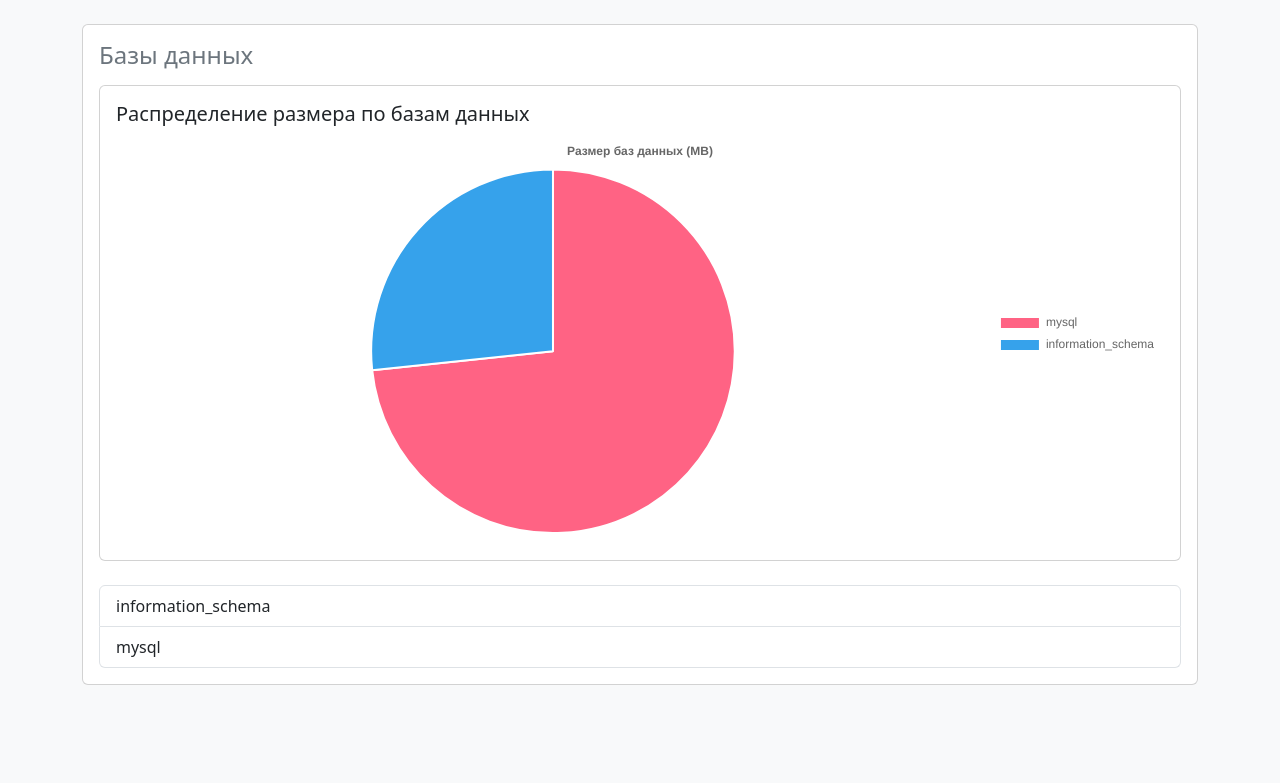
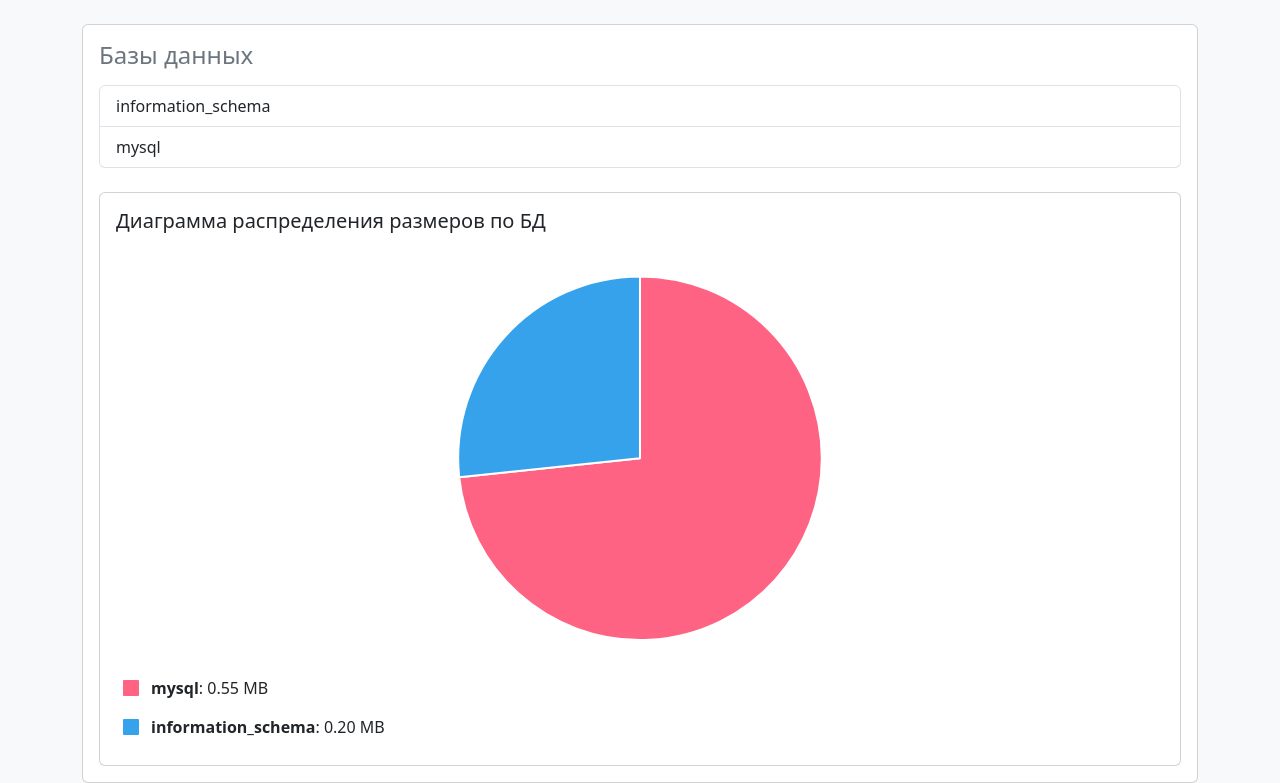
Before and after one commit to bttrbrd/web-inspector, a PHP site: page /index.php in a window 1280 px wide. Shown: the part 140-923 px from the top of the page. Before the commit the page ends 825 px from the top, so only its background shows below. Run offline with PHP 8.4, Linux system fonts and the light colour scheme.

Commit message:
Диаграммы перемещены вниз, под таблицы с БД/таблицами БД

```diff
--- a/index.php
+++ b/index.php
@@ -138,7 +138,7 @@ class MySQLInspector
         ];
     }
 
-    /* Получить размеры БД*/
+    /* Получить размеры всех баз данных для диаграммы*/
     public function getAllDatabasesSizes()
     {
         $query = "SELECT
@@ -158,7 +158,7 @@ class MySQLInspector
         return $sizes;
     }
 
-    /*Получить размеры таблиц*/
+    /*Получить размеры таблиц в базе данных для диаграммы*/
     public function getTableSizes($database)
     {
         if (!$this->databaseExists($database)) {
@@ -193,11 +193,12 @@ class MySQLInspector
     }
 }
 
-// Обработка GET
+// Обработка GET параметров
 $db_name = $_GET['db_name'] ?? '';
 $table_name = $_GET['table_name'] ?? '';
 $page = max(1, intval($_GET['page'] ?? 1));
 
+// Создаем экземпляр инспектора
 $inspector = new MySQLInspector();
 
 // Основная логика с простой обработкой ошибок
@@ -236,18 +237,43 @@ try {
         .table-container {
             overflow-x: auto;
         }
+
         .database-list .list-group-item:hover {
             transform: translateX(5px);
             transition: transform 0.2s;
         }
+
         .chart-scroll-container {
             overflow-x: auto;
             overflow-y: hidden;
             padding-bottom: 10px;
         }
+
         .chart-wrapper {
             min-width: 800px;
             height: 400px;
+        }
+
+        .legend-container {
+            max-height: 300px;
+            overflow-y: auto;
+            margin-top: 20px;
+        }
+
+        .legend-item {
+            display: flex;
+            align-items: center;
+            margin-bottom: 5px;
+            padding: 5px;
+            border-radius: 4px;
+        }
+
+        .legend-color {
+            width: 20px;
+            height: 20px;
+            margin-right: 10px;
+            border-radius: 3px;
+            border: 2px solid #fff;
         }
     </style>
 </head>
@@ -285,22 +311,8 @@ try {
                         <section class="database-list">
                             <h2 class="h4 mb-3 text-secondary">Базы данных</h2>
 
-                            <!-- Круговая диаграмма распределения по БД -->
-                            <?php if (!empty($dbSizes)): ?>
-                            <div class="card mb-4">
-                                <div class="card-body">
-                                    <h5 class="card-title">Распределение размера по базам данных</h5>
-                                    <div class="chart-scroll-container">
-                                        <div class="chart-wrapper">
-                                            <canvas id="databaseSizesChart"></canvas>
-                                        </div>
-                                    </div>
-                                </div>
-                            </div>
-                            <?php endif; ?>
-
                             <?php if (!empty($databases)): ?>
-                                <div class="list-group">
+                                <div class="list-group mb-4">
                                     <?php foreach ($databases as $db): ?>
                                         <a href="?db_name=<?= escape($db) ?>" class="list-group-item list-group-item-action">
                                             <?= escape($db) ?>
@@ -310,6 +322,22 @@ try {
                             <?php else: ?>
                                 <p class="text-muted">Нет доступных баз данных</p>
                             <?php endif; ?>
+
+                            <!-- Круговая диаграмма распределения по БД -->
+                            <?php if (!empty($dbSizes)): ?>
+                                <div class="card">
+                                    <div class="card-body">
+                                        <h5 class="card-title">Диаграмма распределения размеров по БД</h5>
+                                        <div class="chart-scroll-container">
+                                            <div class="chart-wrapper">
+                                                <canvas id="databaseSizesChart"></canvas>
+                                            </div>
+                                        </div>
+                                        <!-- Легенда под диаграммой -->
+                                        <div id="databaseLegend" class="legend-container"></div>
+                                    </div>
+                                </div>
+                            <?php endif; ?>
                         </section>
 
                     <?php elseif (!empty($db_name) && empty($table_name)): ?>
@@ -317,22 +345,8 @@ try {
                         <section class="table-list">
                             <h2 class="h4 mb-3 text-secondary">База данных: <?= escape($db_name) ?></h2>
 
-                            <!-- Круговая диаграмма распределения по таблицам -->
-                            <?php if (!empty($tableSizes)): ?>
-                            <div class="card mb-4">
-                                <div class="card-body">
-                                    <h5 class="card-title">Распределение размера по таблицам</h5>
-                                    <div class="chart-scroll-container">
-                                        <div class="chart-wrapper">
-                                            <canvas id="tableSizesChart"></canvas>
-                                        </div>
-                                    </div>
-                                </div>
-                            </div>
-                            <?php endif; ?>
-
                             <?php if (!empty($tables)): ?>
-                                <div class="list-group">
+                                <div class="list-group mb-4">
                                     <?php foreach ($tables as $table): ?>
                                         <a href="?db_name=<?= escape($db_name) ?>&table_name=<?= escape($table) ?>" class="list-group-item list-group-item-action">
                                             <?= escape($table) ?>
@@ -341,6 +355,21 @@ try {
                                 </div>
                             <?php else: ?>
                                 <p class="text-muted">В этой базе данных нет таблиц</p>
+                            <?php endif; ?>
+
+                            <?php if (!empty($tableSizes)): ?>
+                                <div class="card">
+                                    <div class="card-body">
+                                        <h5 class="card-title">Диаграмма распределения размера по таблицам</h5>
+                                        <div class="chart-scroll-container">
+                                            <div class="chart-wrapper">
+                                                <canvas id="tableSizesChart"></canvas>
+                                            </div>
+                                        </div>
+
+                                        <div id="tableLegend" class="legend-container"></div>
+                                    </div>
+                                </div>
                             <?php endif; ?>
                         </section>
 
@@ -383,7 +412,7 @@ try {
                             <p class="text-muted">Всего записей: <?= $tableData['totalRecords'] ?></p>
 
                             <?php if (!empty($tableData['data'])): ?>
-                                <!-- Якорь для скролла -->
+
                                 <a id="table-data"></a>
 
                                 <div class="table-container border rounded mb-4">
@@ -449,14 +478,12 @@ try {
                                             <?php endif;
                                             endfor; ?>
 
-                                            <!-- Многоточие -->
                                             <?php if ($tableData['currentPage'] < $tableData['totalPages'] - 2): ?>
                                                 <li class="page-item disabled">
                                                     <span class="page-link">...</span>
                                                 </li>
                                             <?php endif; ?>
 
-                                            <!-- Последняя страница -->
                                             <?php if ($tableData['totalPages'] > 1): ?>
                                                 <li class="page-item <?= $tableData['currentPage'] == $tableData['totalPages'] ? 'active' : '' ?>">
                                                     <a class="page-link" href="?db_name=<?= escape($db_name) ?>&table_name=<?= escape($table_name) ?>&page=<?= $tableData['totalPages'] ?>#table-data">
@@ -465,7 +492,6 @@ try {
                                                 </li>
                                             <?php endif; ?>
 
-                                            <!-- Стрелка вперед -->
                                             <?php if ($tableData['currentPage'] < $tableData['totalPages']): ?>
                                                 <li class="page-item">
                                                     <a class="page-link" href="?db_name=<?= escape($db_name) ?>&table_name=<?= escape($table_name) ?>&page=<?= $tableData['currentPage'] + 1 ?>#table-data">
@@ -494,35 +520,79 @@ try {
 
     <script>
         document.addEventListener('DOMContentLoaded', function() {
+            // Функция для генерации цветов
+            function generateColors(count) {
+                const baseColors = [
+                    '#FF6384', '#36A2EB', '#FFCE56', '#4BC0C0',
+                    '#9966FF', '#FF9F40', '#FF6384', '#C9CBCF',
+                    '#FF6384', '#36A2EB', '#FFCE56', '#4BC0C0',
+                    '#8A2BE2', '#5F9EA0', '#D2691E', '#6495ED',
+                    '#DC143C', '#00CED1', '#9400D3', '#FF1493',
+                    '#00BFFF', '#696969', '#1E90FF', '#B22222'
+                ];
+
+                const colors = [];
+                for (let i = 0; i < count; i++) {
+                    colors.push(baseColors[i % baseColors.length]);
+                }
+                return colors;
+            }
+
+            // Функция для создания кастомной легенды
+            function createCustomLegend(chart, legendContainerId, data) {
+                const legendContainer = document.getElementById(legendContainerId);
+                if (!legendContainer) return;
+
+                legendContainer.innerHTML = '';
+
+                data.labels.forEach((label, index) => {
+                    const value = data.datasets[0].data[index];
+                    const color = data.datasets[0].backgroundColor[index];
+
+                    const legendItem = document.createElement('div');
+                    legendItem.className = 'legend-item';
+
+                    legendItem.innerHTML = `
+                    <div class="legend-color" style="background-color: ${color}"></div>
+                    <div class="legend-text">
+                        <strong>${label}</strong>: ${value} MB
+                    </div>
+                `;
+
+                    legendContainer.appendChild(legendItem);
+                });
+            }
+
             // Диаграмма БД
             <?php if (!empty($dbSizes)): ?>
                 const dbCtx = document.getElementById('databaseSizesChart');
                 if (dbCtx) {
-                new Chart(dbCtx, {
-                    type: 'pie',
-                    data: {
-                        labels: <?= json_encode(array_column($dbSizes, 'database_name')) ?>,
+                    const dbLabels = <?= json_encode(array_column($dbSizes, 'database_name')) ?>;
+                    const dbDataValues = <?= json_encode(array_column($dbSizes, 'size_mb')) ?>;
+                    const dbColors = generateColors(dbLabels.length);
+
+                    const dbData = {
+                        labels: dbLabels,
                         datasets: [{
-                            data: <?= json_encode(array_column($dbSizes, 'size_mb')) ?>,
-                            backgroundColor: [
-                                '#FF6384', '#36A2EB', '#FFCE56', '#4BC0C0',
-                                '#9966FF', '#FF9F40', '#FF6384', '#C9CBCF',
-                                '#FF6384', '#36A2EB', '#FFCE56', '#4BC0C0'
-                            ],
+                            data: dbDataValues,
+                            backgroundColor: dbColors,
                             borderWidth: 2,
                             borderColor: '#fff'
                         }]
-                    },
+                    };
+
+                    new Chart(dbCtx, {
+                        type: 'pie',
+                        data: dbData,
                         options: {
                             responsive: true,
                             maintainAspectRatio: false,
                             plugins: {
                                 legend: {
-                                position: 'right',
+                                    display: false
                                 },
                                 title: {
-                                display: true,
-                                text: 'Размер баз данных (MB)'
+                                    display: true
                                 },
                                 tooltip: {
                                     callbacks: {
@@ -538,38 +608,41 @@ try {
                             }
                         }
                     });
+
+                    createCustomLegend(null, 'databaseLegend', dbData);
                 }
             <?php endif; ?>
 
-            // Диаграмма табличек в БДшечках
+            // Диаграмма таблиц
             <?php if (!empty($tableSizes)): ?>
                 const tableCtx = document.getElementById('tableSizesChart');
                 if (tableCtx) {
-                new Chart(tableCtx, {
-                    type: 'pie',
-                    data: {
-                        labels: <?= json_encode(array_column($tableSizes, 'table_name')) ?>,
+                    const tableLabels = <?= json_encode(array_column($tableSizes, 'table_name')) ?>;
+                    const tableDataValues = <?= json_encode(array_column($tableSizes, 'size_mb')) ?>;
+                    const tableColors = generateColors(tableLabels.length);
+
+                    const tableData = {
+                        labels: tableLabels,
                         datasets: [{
-                            data: <?= json_encode(array_column($tableSizes, 'size_mb')) ?>,
-                            backgroundColor: [
-                                '#FF6384', '#36A2EB', '#FFCE56', '#4BC0C0',
-                                '#9966FF', '#FF9F40', '#FF6384', '#C9CBCF',
-                                '#FF6384', '#36A2EB', '#FFCE56', '#4BC0C0'
-                            ],
+                            data: tableDataValues,
+                            backgroundColor: tableColors,
                             borderWidth: 2,
                             borderColor: '#fff'
                         }]
-                    },
+                    };
+
+                    new Chart(tableCtx, {
+                        type: 'pie',
+                        data: tableData,
                         options: {
                             responsive: true,
                             maintainAspectRatio: false,
                             plugins: {
                                 legend: {
-                                position: 'right',
+                                    display: false
                                 },
                                 title: {
-                                display: true,
-                                text: 'Размер таблиц (MB)'
+                                    display: true
                                 },
                                 tooltip: {
                                     callbacks: {
@@ -585,6 +658,8 @@ try {
                             }
                         }
                     });
+
+                    createCustomLegend(null, 'tableLegend', tableData);
                 }
             <?php endif; ?>
         });
```
Lines whose indentation alone changed are shown as unchanged.
